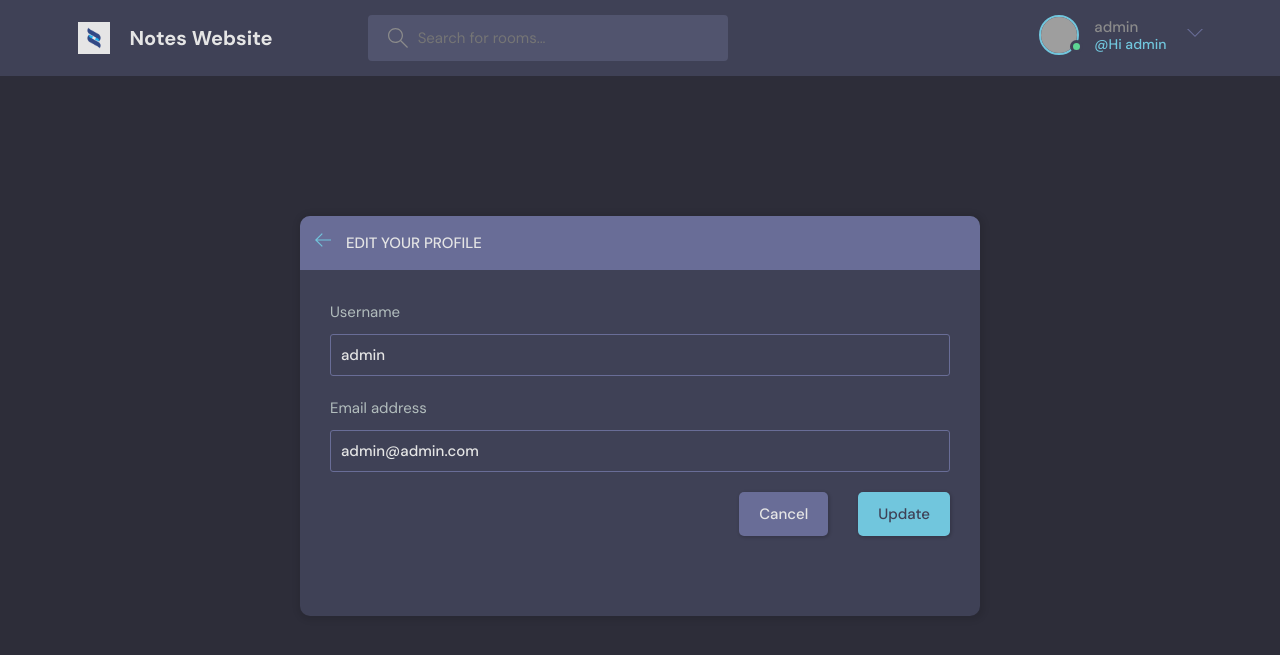
After one commit to Bo1ek/PJF_2_Bolek, a Django app: page /update-user/ in a window 1280 px wide. The commit adds this page. Shown: the top 655 px of the page. Run offline with Django 5.2, Linux system fonts and the light colour scheme; a user stored in the database is signed in; grey boxes are pictures that could not be loaded.

Commit message:
Added update-profile functionality + uploaded new template

```diff
--- a/Notes/base/forms.py
+++ b/Notes/base/forms.py
@@ -1,8 +1,13 @@
 from django.forms import ModelForm
 from .models import Room
-
+from django.contrib.auth.models import User
 class RoomForm(ModelForm):
     class Meta:
         model = Room
         fields = '__all__'
         exclude  =['host','participants']
+
+class UserForm(ModelForm):
+    class Meta:
+        model = User
+        fields = ['username','email']
--- a/Notes/base/templates/base/profile.html
+++ b/Notes/base/templates/base/profile.html
@@ -20,7 +20,9 @@
           <div class="profile__info">
             <h3>{{user.username}}</h3>
             <p>@{{user.username}}</p>
-            <a href="edit-user.html" class="btn btn--main btn--pill">Edit Profile</a>
+            {% if request.user == user %}
+            <a href="{% url 'update-user' %}" class="btn btn--main btn--pill">Edit Profile</a>
+            {% endif %}
           </div>
           <div class="profile__about">
             <h3>About</h3>
--- /dev/null
+++ b/Notes/base/templates/base/update-user.html
@@ -0,0 +1,42 @@
+{% extends 'main.html' %}
+
+{% block content %}
+    <main class="update-account layout">
+        <div class="container">
+            <div class="layout__box">
+                <div class="layout__boxHeader">
+                    <div class="layout__boxTitle">
+                        <a href="{% url 'home' %}">
+                            <svg version="1.1" xmlns="http://www.w3.org/2000/svg" width="32" height="32"
+                                viewBox="0 0 32 32">
+                                <title>arrow-left</title>
+                                <path
+                                    d="M13.723 2.286l-13.723 13.714 13.719 13.714 1.616-1.611-10.96-10.96h27.625v-2.286h-27.625l10.965-10.965-1.616-1.607z">
+                                </path>
+                            </svg>
+                        </a>
+                        <h3>Edit your profile</h3>
+                    </div>
+                </div>
+                <div class="layout__body">
+                    <form class="form" action="" method="POST">
+                      {% csrf_token %}
+
+                      {% for field in form %}
+                      <div class="form__group">
+                          <label for="profile_pic">{{field.label}}</label>
+                          {{field}}
+                      </div>
+                      {% endfor %}
+
+                        <div class="form__action">
+                            <a class="btn btn--dark" href="index.html">Cancel</a>
+                            <button class="btn btn--main" type="submit">Update</button>
+                        </div>
+                    </form>
+                </div>
+            </div>
+        </div>
+      </div>
+    </main>
+{% endblock content %}
--- a/Notes/base/urls.py
+++ b/Notes/base/urls.py
@@ -15,4 +15,5 @@ urlpatterns = [
     path('delete-room/<str:pk>/', views.deleteRoom, name="delete-room"),
 
     path('delete-message/<str:pk>/', views.deleteMessage, name="delete-message"),
+    path('update-user/', views.updateUser, name="update-user"),
 ]
--- a/Notes/base/views.py
+++ b/Notes/base/views.py
@@ -6,7 +6,7 @@ from django.contrib.auth import authenticate, login, logout
 from django.contrib.auth.forms import UserCreationForm
 from django.contrib import messages
 from .models import Room, Topic, Message
-from .forms import RoomForm
+from .forms import RoomForm, UserForm
 from django.db.models import Q
 
 
@@ -150,7 +150,8 @@ def deleteRoom(request, pk):
     if request.method == 'POST':
         room.delete()
         return redirect('home')
-    return render(request, 'base/delete.html', {'obj': room})
+    context = {'obj': room}
+    return render(request, 'base/delete.html', context)
 
 @login_required(login_url='/login')
 def deleteMessage(request, pk):
@@ -164,3 +165,16 @@ def deleteMessage(request, pk):
         message.delete()
         return redirect('home')
     return render(request, 'base/delete.html', {'obj': message})
+
+@login_required(login_url='/login')
+def updateUser(request):
+    user = request.user
+    form = UserForm(instance=user)
+
+    if request.method == 'POST':
+        form = UserForm(request.POST,instance=user)
+        if form.is_valid():
+            form.save()
+            return redirect('user-profile', pk=user.id)
+    context = {'form': form}
+    return render(request, 'base/update-user.html', context)
--- a/Notes/templates/navbar.html
+++ b/Notes/templates/navbar.html
@@ -20,11 +20,11 @@
 
         {% if request.user.is_authenticated %}
         <div class="header__user">
-          <a href="profile.html">
+          <a href="{% url 'update-user' %}">
             <div class="avatar avatar--medium active">
               <img src="https://randomuser.me/api/portraits/men/37.jpg" />
             </div>
-            <p>{{request.user.username}}<span>@Hello {{request.user.username}}</span></p>
+            <p>{{request.user.username}}<span>@Hi {{request.user.username}}</span></p>
           </a>
           <button class="dropdown-button">
             <svg version="1.1" xmlns="http://www.w3.org/2000/svg" width="32" height="32" viewBox="0 0 32 32">
@@ -43,7 +43,7 @@
         {% endif %}
 
         <div class="dropdown-menu">
-          <a href="settings.html" class="dropdown-link"
+          <a href="{% url 'update-user' %}" class="dropdown-link"
             ><svg version="1.1" xmlns="http://www.w3.org/2000/svg" width="32" height="32" viewBox="0 0 32 32">
               <title>tools</title>
               <path
```
